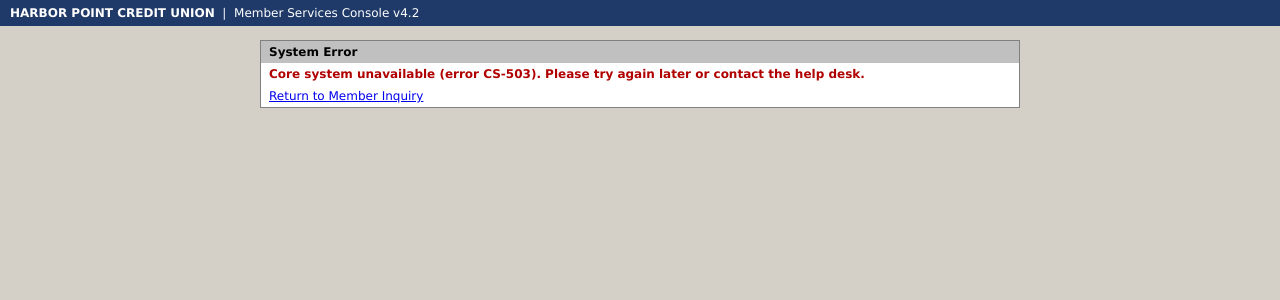
After one commit to abiramit0302-ship-it/computer-use-automation-abirami, a Flask app: template bank_app/templates/core_error.html in a window 1280 px wide. The commit adds this page. Shown: the top 300 px of the page. Run offline with Flask 3, Linux system fonts and the light colour scheme; the template is opened without the code that fills it, so the values that code supplies are empty; parts of the project's set-up code (start-up, migrations or seed data) failed here and were passed over.

Commit message:
Add deterministic fault injection: notice, slow, timeout, outage

```diff
--- a/bank_app/app.py
+++ b/bank_app/app.py
@@ -2,11 +2,15 @@
 
 This is the TARGET application our automation system drives. It is not part
 of the automation system itself.
+
+Faults can be switched on at startup for testing, e.g.:
+    BANK_FAULTS=notice,slow flask --app bank_app.app run --port 5050
 """
 
 import os
 import random
 import re
+import time
 from decimal import Decimal, InvalidOperation
 from functools import wraps
 
@@ -25,6 +29,17 @@ OPERATOR_USER = os.environ.get("BANK_USER")
 OPERATOR_PASSWORD = os.environ.get("BANK_PASSWORD")
 if not OPERATOR_USER or not OPERATOR_PASSWORD:
     raise RuntimeError("Set BANK_USER and BANK_PASSWORD in .env (see .env.example)")
+
+# --- Fault injection (test-only behavior, off by default) ---------------------
+KNOWN_FAULTS = {"notice", "slow", "timeout", "outage"}
+FAULTS = {f.strip() for f in os.environ.get("BANK_FAULTS", "").split(",") if f.strip()}
+unknown_faults = FAULTS - KNOWN_FAULTS
+if unknown_faults:
+    raise RuntimeError(f"Unknown BANK_FAULTS {sorted(unknown_faults)}; "
+                       f"choose from {sorted(KNOWN_FAULTS)}")
+SLOW_SECONDS = float(os.environ.get("BANK_SLOW_SECONDS", "4"))
+print(f"[bank_app] Active faults: {', '.join(sorted(FAULTS)) or 'none'}")
+# -------------------------------------------------------------------------------
 
 MEMBER_ID_PATTERN = re.compile(r"^\d{5}$")
 
@@ -102,6 +117,8 @@ def login():
                 next_path = url_for("search")
             return redirect(next_path)
         error = "Invalid operator ID or password."
+    elif request.args.get("expired"):
+        error = "Your session has expired. Please sign on again."
     return render_template("login.html", error=error)
 
 
@@ -114,6 +131,7 @@ def logout():
 @app.route("/search", methods=["GET", "POST"])
 @login_required
 def search():
+    show_notice = "notice" in FAULTS and not session.get("notice_acknowledged")
     message = None
     member_id = ""
     if request.method == "POST":
@@ -124,12 +142,32 @@ def search():
             message = f"No member found with ID {member_id}."
         else:
             return redirect(url_for("member_detail", member_id=member_id))
-    return render_template("search.html", message=message, member_id=member_id)
+    return render_template("search.html", message=message, member_id=member_id,
+                           show_notice=show_notice)
+
+
+@app.route("/notice/acknowledge", methods=["POST"])
+@login_required
+def acknowledge_notice():
+    session["notice_acknowledged"] = True
+    return redirect(url_for("search"))
 
 
 @app.route("/member/<member_id>")
 @login_required
 def member_detail(member_id):
+    # Fault: the session expires once, the first time a member page is opened.
+    if "timeout" in FAULTS and not session.get("timeout_fired"):
+        session["timeout_fired"] = True   # kept, so signing on again won't loop forever
+        session.pop("operator", None)     # signed out
+        return redirect(url_for("login", next=request.path, expired=1))
+    # Fault: the core banking system behind this page is down.
+    if "outage" in FAULTS:
+        return render_template("core_error.html"), 503
+    # Fault: the page is slow to respond.
+    if "slow" in FAULTS:
+        time.sleep(SLOW_SECONDS)
+
     member, error_page = load_member(member_id)
     if error_page:
         return error_page
--- /dev/null
+++ b/bank_app/templates/core_error.html
@@ -0,0 +1,9 @@
+{% extends "base.html" %}
+{% block title %}System Error{% endblock %}
+{% block content %}
+<table class="panel" width="100%" cellspacing="0">
+  <tr class="title"><td>System Error</td></tr>
+  <tr><td class="err">Core system unavailable (error CS-503). Please try again later or contact the help desk.</td></tr>
+  <tr><td><a href="{{ url_for('search') }}">Return to Member Inquiry</a></td></tr>
+</table>
+{% endblock %}
```
Also changed, not shown: bank_app/templates/search.html (+12 -0 lines).
